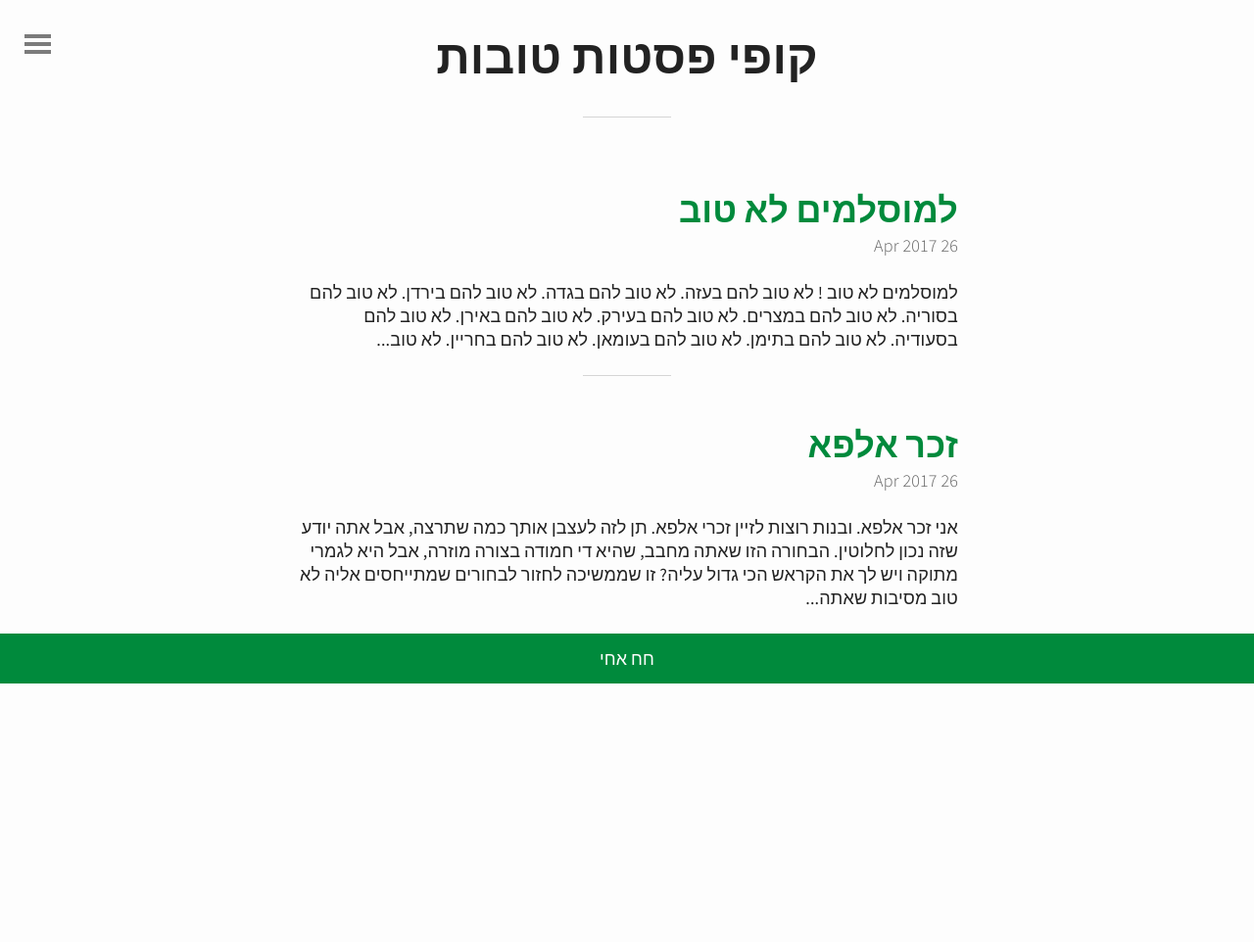
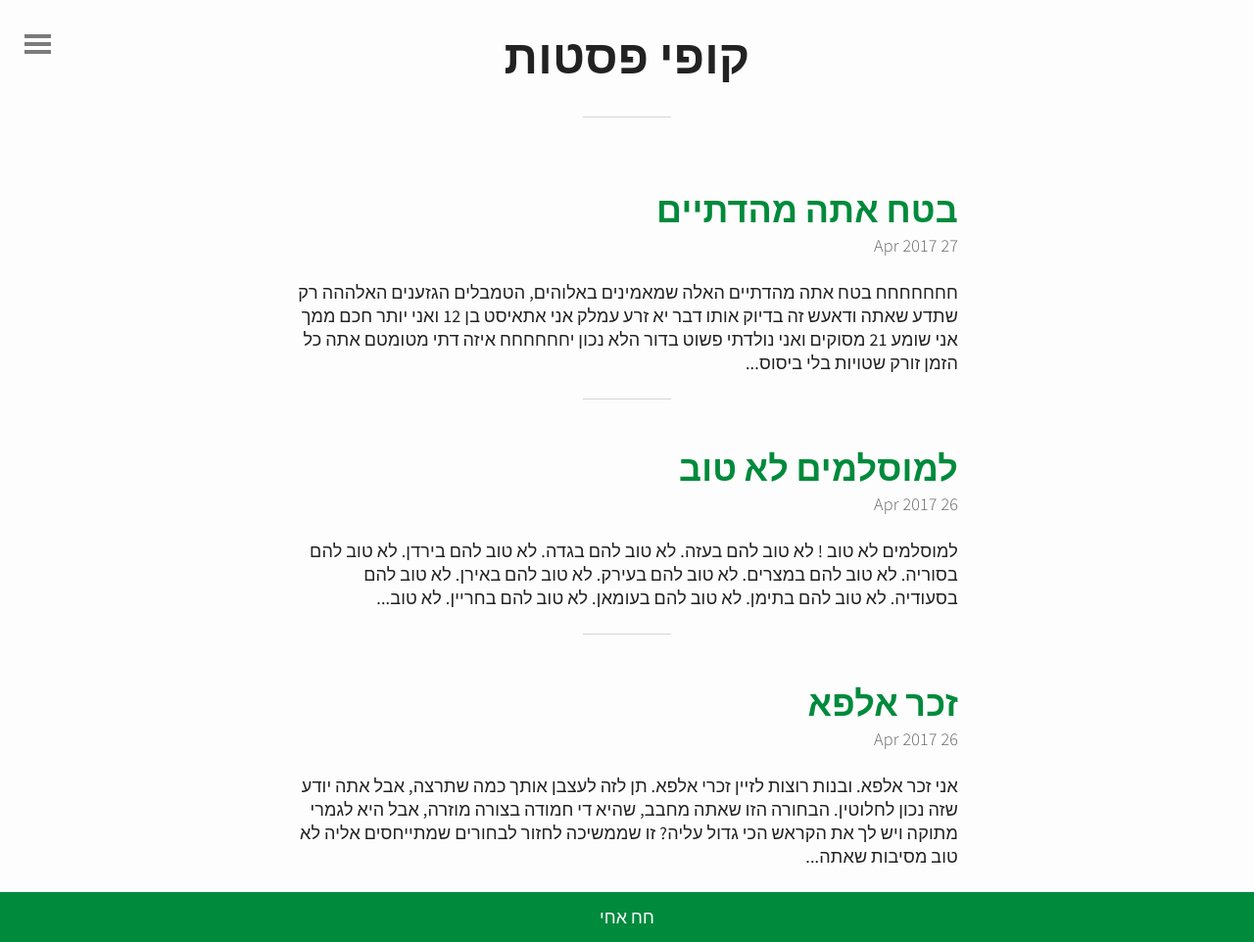
Before and after one commit to copypastot/copypastot.github.io, a Jekyll site: the page built from index.html, in a window 1280 px wide. Shown: the whole page at 98% size. Built offline with Jekyll 4.4.1, drawn with Linux system fonts in a browser that asks for light colours; the list of posts is cut into pages by our own code; before the commit the page ends 900 px from its top, so only the background shows below that.

Commit message:
added pasta

```diff
--- a/_includes/header-custom.html
+++ b/_includes/header-custom.html
@@ -1,5 +1,5 @@
 <header id="header">
 	<a href="{{ site.baseurl }}">
-		<h1>קופי פסטות טובות</h1>
+		<h1>קופי פסטות</h1>
 	</a>
 </header>
--- /dev/null
+++ b/_posts/2017-04-27-tembelim.md
@@ -0,0 +1,4 @@
+---
+title: בטח אתה מהדתיים
+---
+חחחחחחח בטח אתה מהדתיים האלה שמאמינים באלוהים, הטמבלים הגזענים האלההה רק שתדע שאתה ודאעש זה בדיוק אותו דבר יא זרע עמלק אני אתאיסט בן 12 ואני יותר חכם ממך אני שומע 21 מסוקים ואני נולדתי פשוט בדור הלא נכון יחחחחחח איזה דתי מטומטם אתה כל הזמן זורק שטויות בלי ביסוס מדעי ואני עם ביסוס מדעי ואני יודעעעעעעעע שיש בדיוק 3 ליטר מים בכל היקום כולו כי אלברט איינשטיין אמר והוא גיבור העולם והוא אתאיסט אנטישמי אוחחחח
```
